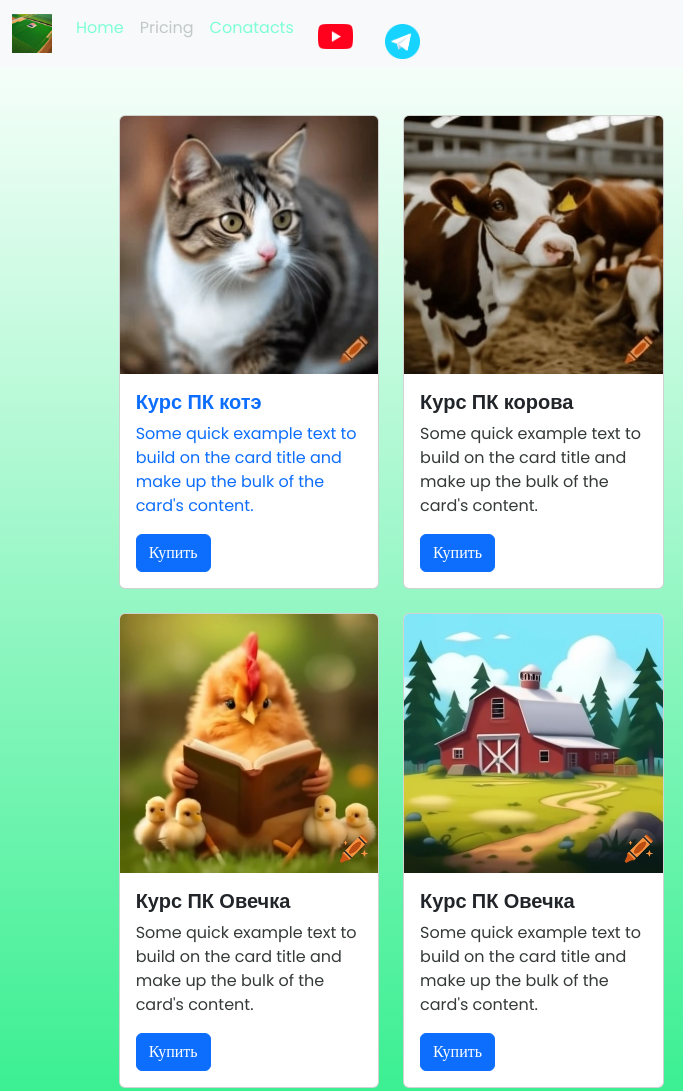
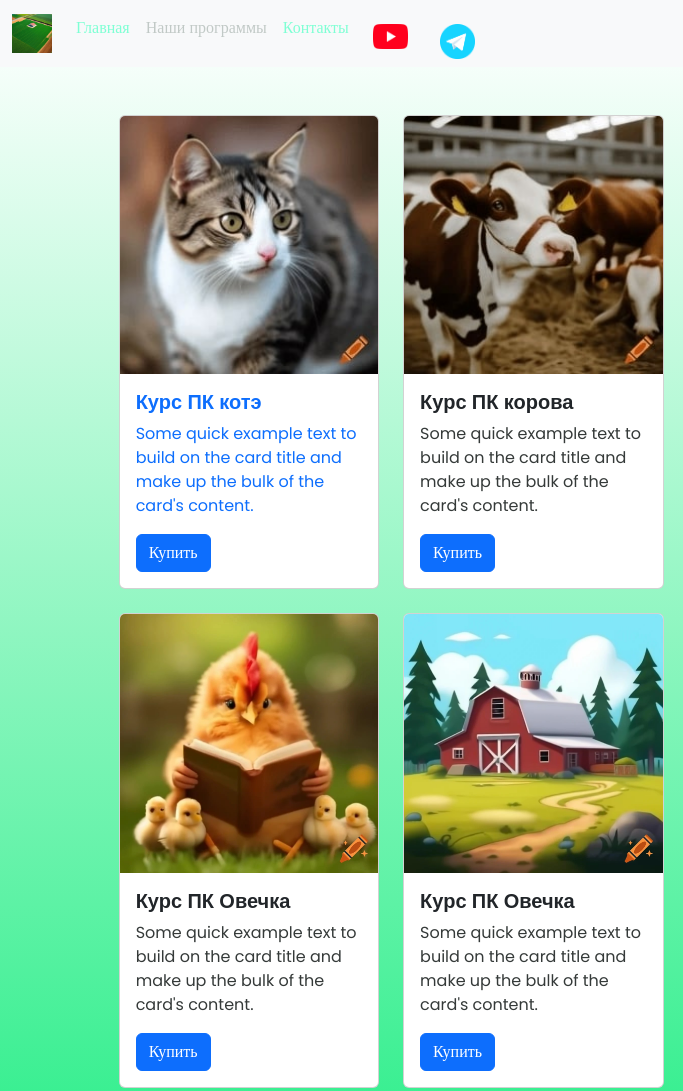
Before and after one commit to TarelochkaF/Colos.github.io, a plain HTML site: page pricing.html in a window 1280 px wide. Shown: the top 1091 px of the page, 0-683 px from the left. Drawn offline with nearby package versions, Linux system fonts and the light colour scheme.

Commit message:
Update pricing.html

```diff
--- a/pricing.html
+++ b/pricing.html
@@ -23,13 +23,13 @@
         <div class="collapse navbar-collapse" id="navbarNav">
           <ul class="navbar-nav">
             <li class="nav-item">
-              <a class="nav-link" aria-current="page" href="index.html">Home</a>
+              <a class="nav-link" aria-current="page" href="index.html">Главная</a>
             </li>
             <li class="nav-item">
-              <a class="nav-link active" href="pricing.html">Pricing</a>
+              <a class="nav-link active" href="pricing.html">Наши программы</a>
             </li>
             <li class="nav-item">
-              <a class="nav-link" href="pricing.html">Conatacts</a>
+              <a class="nav-link" href="pricing.html">Контакты</a>
             </li>
             <li class="nav-item">
               <a class="nav-link" href="pricing.html">
```
